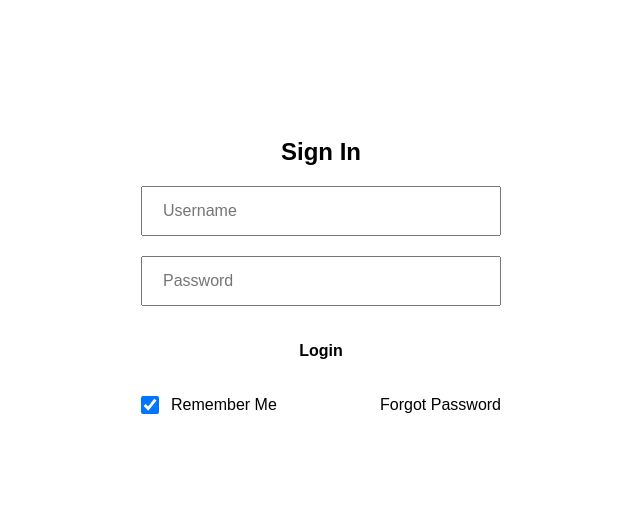
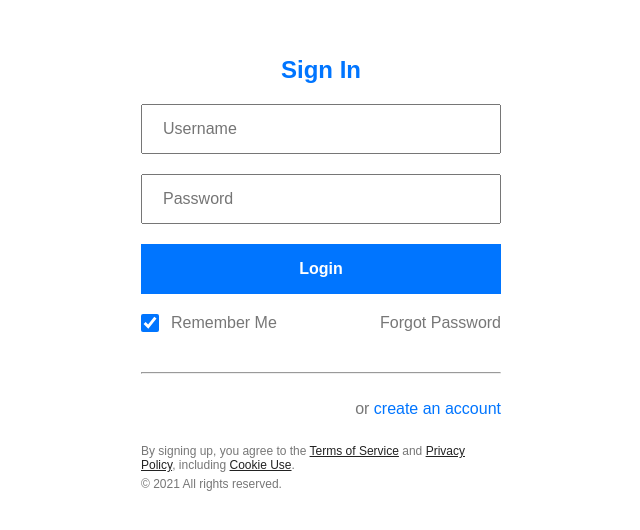
Before and after one commit to sswahn/messenger_app_v2, a React (Create React App) app: page / in a window 1280 px wide. Shown: the part 114-644 px from the top of the page, without its empty margins (319-959 px from the left). Built offline with nearby package versions, Linux system fonts and the light colour scheme.

Commit message:
create an account button, styling

```diff
--- a/src/App.js
+++ b/src/App.js
@@ -3,7 +3,7 @@ import Main from './components/main/Main'
 import "./index.css"
 
 /**
- * Login page
+ * Register/forgot password modals
  *
  * toolbar functionality : image upload
  *
--- a/src/components/login/Login.js
+++ b/src/components/login/Login.js
@@ -56,6 +56,15 @@ export default () => {
             </div>
           </div>
         </form>
+        <hr />
+        <div className={styles.register}>
+          <span>or </span>
+          <button>create an account</button>
+        </div>
+        <div className={styles.legal}>
+          <p>By signing up, you agree to the <a href="">Terms of Service</a> and <a href="">Privacy Policy</a>, including <a href="">Cookie Use</a>.</p>
+          <p>&copy; {new Date().getFullYear()} All rights reserved.</p>
+        </div>
       </div>
     </div>
   )
--- a/src/components/login/login.module.css
+++ b/src/components/login/login.module.css
@@ -7,8 +7,6 @@
 }
 
 .container {
-  background: var(--light-color);
-  border-radius: 5px;
   left: 50%;
   margin: 0 auto;
   max-width: 440px;
@@ -21,12 +19,11 @@
 }
 
 .form h2 {
-  color: var(--text-color);
+  color: #0075ff;
   text-align: center;
 }
 
 .form input {
-  box-sizing: border-box;
   display: block;
   font-size: 16px;
   height: 50px;
@@ -35,10 +32,16 @@
   width: 100%;
 }
 
+.form input:focus {
+  border:2px solid #0075ff;
+  outline: none !important;
+}
+
+
 .form button {
-  background: var(--brightest-color);
+  background: #0075ff;
   border: 0;
-  color: var(--text-color);
+  color: white;
   display: block;
   font-size: 16px;
   font-weight: bold;
@@ -48,18 +51,18 @@
 }
 
 .form button:hover {
-  background: #666;
+  background: #0063d9;
 }
 
 .form div {
-  color: var(--text-color);
   display: flex;
   justify-content: space-between;
 }
 
 .form label {
+  display: flex;
+  color: #777;
   cursor: pointer;
-  display: flex;
   width: 160px;
 }
 
@@ -78,13 +81,52 @@
 
 .form button:last-child {
   background: none;
+  color: #777;
   font-weight: normal;
   height: auto;
   margin: 0;
 }
 .form button:last-child:hover,
 .form label:hover, .form a:hover {
+  color: #444;
   text-decoration: underline;
+}
+
+.container hr {
+  margin: 40px 0 -10px 0;
+}
+.register {
+  color: #777;
+  text-align: right;
+}
+
+.register > button {
+  background: none;
+  border: 0;
+  color: #0075ff;
+  display: inline-block;
+  font-size: 16px;
+  height: 50px;
+  margin: 20px 0 10px;
+}
+
+.register > button:hover {
+  text-decoration: underline;
+}
+
+.legal {
+  color: #777;
+  font-size: 12px;
+}
+
+.legal p {
+  margin-bottom: 5px;
+}
+
+.legal a,
+.legal a:active
+.legal a:focus {
+  color: #222;
 }
 
 @media all and (max-width: 500px) {
--- a/src/index.css
+++ b/src/index.css
@@ -21,3 +21,20 @@ button {
   font-weight: normal;
   font-style: normal;
 }
+
+.modal {
+  background: rgba(0, 0, 0, 0.5);
+  display: none;
+  height: 100%;
+  position: fixed;
+  width: 100%;
+  z-index: 99999;
+}
+
+.content {
+  width: 100%;
+  left: 50%;
+  position: absolute;
+  top: 50%;
+  transform: translate(-50%, -50%);
+}
```
Also changed, not shown: src/Modal.js (added, +27 -0 lines).
